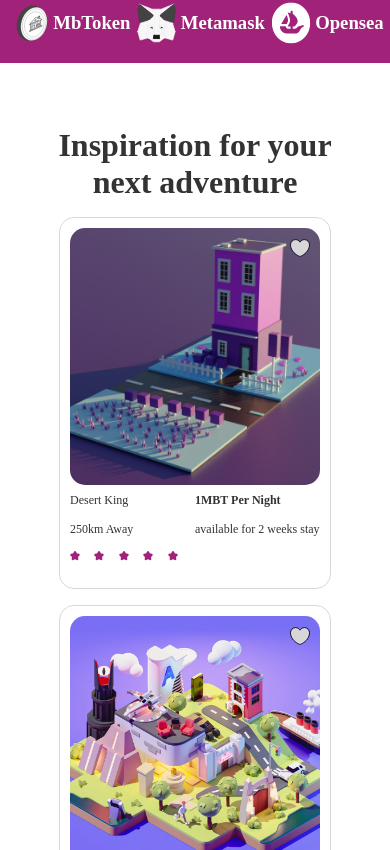
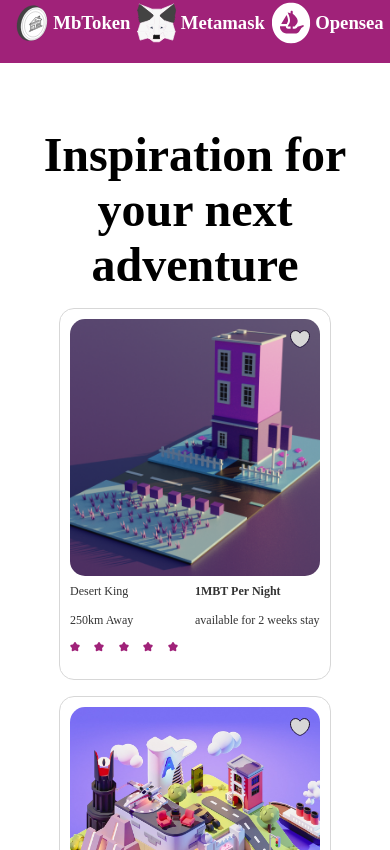
Before and after one commit to taofeek-ob/nft-real-estate, a React (Create React App) app: page / in a window 390 px wide. Shown: the part 774-1624 px from the top of the page. Built offline with nearby package versions, Linux system fonts and the light colour scheme; a web font is replaced by a local one.

Commit message:
refactor: mobile nav

```diff
--- a/src/components/card/Card.js
+++ b/src/components/card/Card.js
@@ -1,6 +1,6 @@
 import React from "react";
 import Rating from "./Rating";
-import { AiOutlineHeart } from "react-icons/ai";
+
 import Heart from "./Heart";
 const Card = ({ element }) => {
   return (
--- a/src/components/card/showcase.scss
+++ b/src/components/card/showcase.scss
@@ -8,6 +8,12 @@
   text-align: center;
   will-change: transform;
   transition: all 0.3s ease-in;
+
+  h1 {
+    font-weight: 700;
+    font-size: 48px;
+    color: #000000;
+  }
   @media screen and (max-width: 500px) {
     padding-inline: 2rem;
   }
--- a/src/components/footer/footer.scss
+++ b/src/components/footer/footer.scss
@@ -21,6 +21,7 @@ footer {
 
     h4 {
       font-weight: 700;
+      padding-bottom: 6px;
     }
 
     h6 {
--- a/src/components/header/Header.js
+++ b/src/components/header/Header.js
@@ -50,26 +50,25 @@ const Header = () => {
                 </Link>
               </li>
               <li className="menu__item">
-                <a className="menu__link" href="#0" onClick={nav}>
+                <span className="menu__link" onClick={nav}>
                   NFts
-                </a>
+                </span>
               </li>
               <li className="menu__item">
-                <a className="menu__link" href="#0" onClick={nav}>
+                <span className="menu__link" onClick={nav}>
                   Community
-                </a>
+                </span>
               </li>
               <li className="menu__item">
-                <a
+                <span
                   className="menu__link mobile_wallet"
-                  href="#0"
                   onClick={() => {
                     nav();
                     showModal();
                   }}
                 >
                   Connect Wallet
-                </a>
+                </span>
               </li>
             </ul>
           </nav>
--- a/src/components/header/header.scss
+++ b/src/components/header/header.scss
@@ -214,8 +214,8 @@ header {
   z-index: 1;
 
   > .menu__item {
-    font-family: var(--font-family-secondary);
     font-size: 10vmin;
+    cursor: pointer;
   }
 }
 
```
